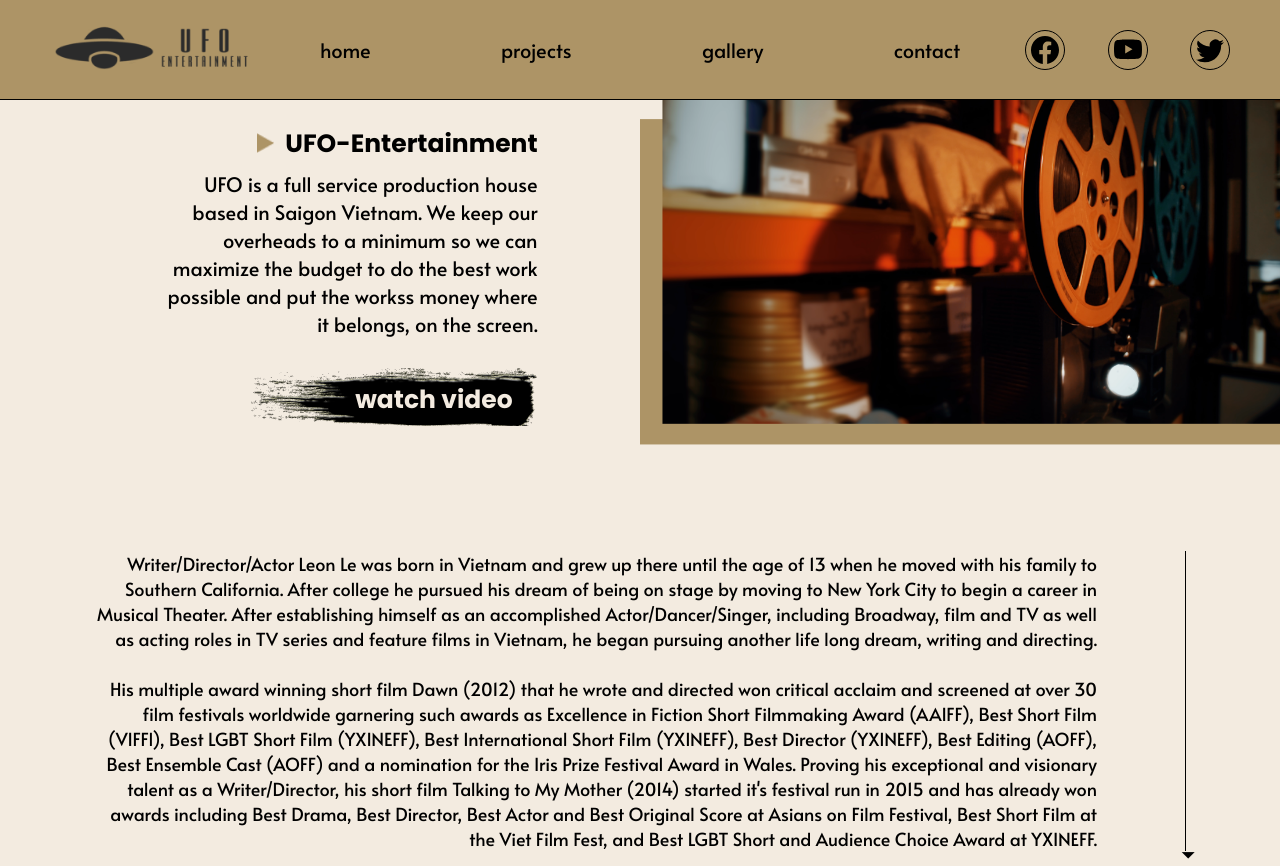
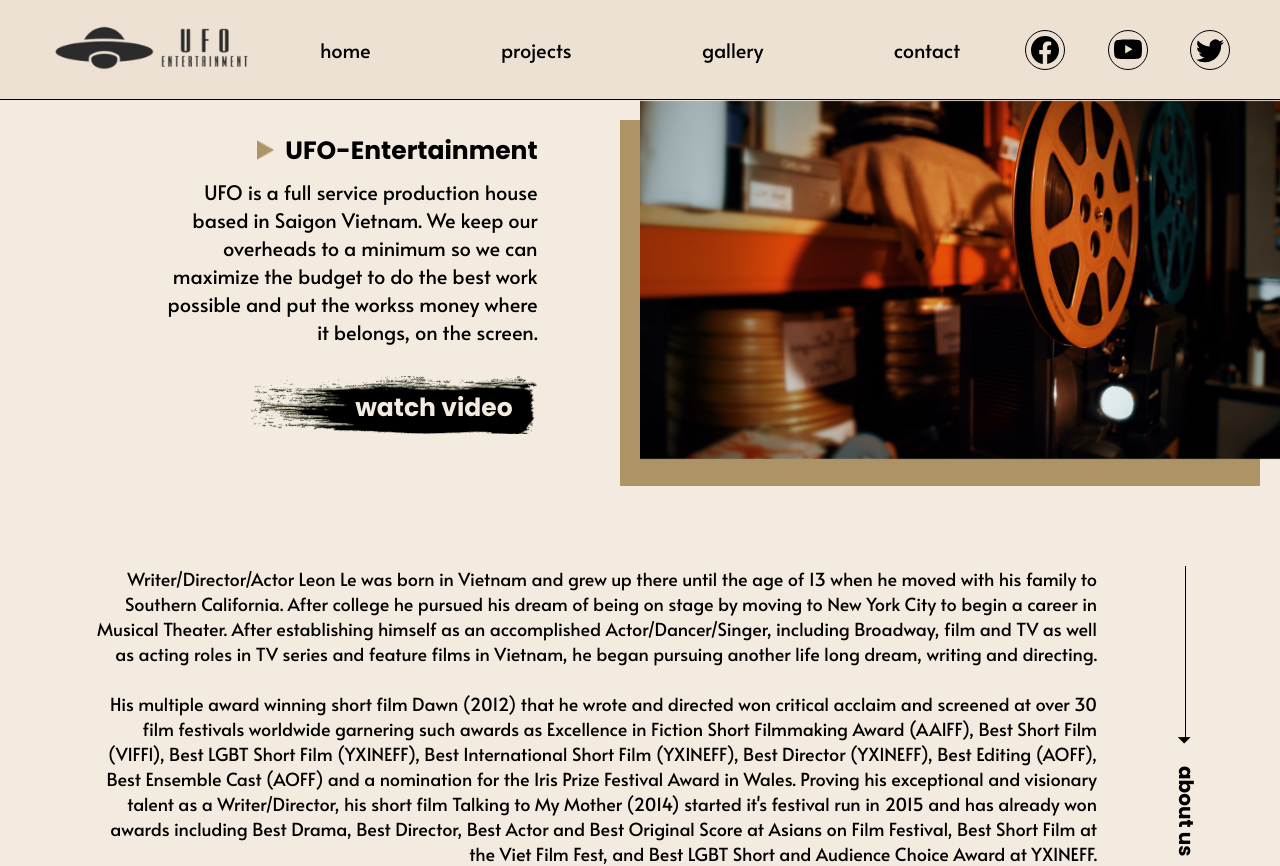
Before and after one commit to huytoan150593/ufo-version2, a React (Create React App) app: page / in a window 1280 px wide. Shown: the top 866 px of the page. Built offline with nearby package versions, Linux system fonts and the light colour scheme.

Commit message:
add animation

```diff
--- a/package.json
+++ b/package.json
@@ -9,6 +9,7 @@
     "react": "^18.2.0",
     "react-dom": "^18.2.0",
     "react-icons": "^4.6.0",
+    "react-intersection-observer": "^9.4.1",
     "react-scripts": "5.0.1",
     "styled-components": "^5.3.6",
     "web-vitals": "^2.1.4"
--- a/src/components/About/About.module.css
+++ b/src/components/About/About.module.css
@@ -1,4 +1,5 @@
 .container {
+    position: relative;
     display: flex;
     justify-content: space-around;
     padding: 50px;
@@ -14,16 +15,19 @@
 .arrow {
     position: relative;
     width: 1px;
-    height: 300px;
+    max-height: 300px;
     background-color: var(--text-color);
     margin-top: 50px;
     margin-bottom: 200px;
+    opacity: 0;
+    transform: translateY(-120%);
+    animation: runArrow 1s 1s forwards;
 }
 .arrow::after {
     position: absolute;
     content: "\23F7";
-    bottom: -15px;
-    left: -4px;
+    bottom: -10px;
+    left: -8px;
 }
 .arrow::before {
     position: absolute;
@@ -34,7 +38,9 @@
     font-weight: 800;
     bottom: -90px;
     right: -50px;
-    transform: rotate(90deg);
+    opacity: 0;
+    transform: rotate(90deg) translateX(-200%);
+    animation: showTitle 1s 2s forwards;
 }
 @media screen and (max-width: 1024px) {
     .arrow {
@@ -53,4 +59,20 @@
     .container {
         padding-right: 20px;
     }
+    .content p{
+        text-align: justify;
+    }
 }
+
+@keyframes runArrow {
+    to {
+        opacity: 1;
+        transform: translateY(0);
+    }
+}
+@keyframes showTitle {
+    to {
+        opacity: 1;
+        transform: translateX(0) rotate(90deg);
+    }
+}
--- a/src/components/Director/Director.jsx
+++ b/src/components/Director/Director.jsx
@@ -1,9 +1,18 @@
 import React from "react";
 import styles from "./Director.module.css";
+import { useInView } from "react-intersection-observer";
 
 const Director = () => {
+    const { ref: myRef, inView: isVisibleElement } = useInView({
+        threshold: 0.5,
+    });
     return (
-        <div className={styles.container}>
+        <div
+            ref={myRef}
+            className={`${styles.container} ${
+                isVisibleElement ? styles.show : ""
+            }`}>
+            <p>{isVisibleElement.toString}</p>
             <div className={styles.arrow}></div>
             <div className={styles.wrapper}>
                 <div className={styles.image}>
--- a/src/components/Director/Director.module.css
+++ b/src/components/Director/Director.module.css
@@ -17,6 +17,7 @@
 .wrapper {
     display: flex;
     justify-content: center;
+    flex-wrap: wrap;
     padding-top: 40px;
 }
 .image {
@@ -78,5 +79,17 @@
 }
 @media screen and (max-width: 834px) {
 }
-@media screen and (max-width: 6200px) {
+@media screen and (max-width: 620px) {
+    .image {
+        flex-basis: 90%;
+        margin: auto;
+    }
+    .image::before {
+        width: 150px;
+        height: 150px;
+    }
+    .content {
+        flex-basis: 90%;
+        padding-top: 50px;
+    }
 }
--- a/src/components/Hero/Hero.module.css
+++ b/src/components/Hero/Hero.module.css
@@ -20,6 +20,9 @@
     font-weight: 800;
     font-size: 25px;
     line-height: 37.5px;
+    transform: translateY(-100%);
+    opacity: 0;
+    animation: fadeIn .5s .5s forwards;
 }
 .title::before{
     content: "";
@@ -36,6 +39,9 @@
 .des {
     margin-top: 8px;
     margin-bottom: 30px;
+    transform: translateY(-100%);
+    opacity: 0;
+    animation: fadeIn .5s .7s forwards;
 }
 .btn {
     background-image: url(/public/assets/long-streak.png);
@@ -50,18 +56,33 @@
     padding-right: 25px;
     padding-top: 13px;
     cursor: pointer;
+    transform: translateX(-300%);
+    animation: moveInHorizontal .3s forwards;
 }
 .btn:hover {
     transform: scale(1.1);
 }
 .image{
+    position: relative;
     flex-basis: 50%;
     max-width: 1130px;
+    transform: translateX(120%);
+    animation: moveInHorizontal .3s forwards;
 }
 .image img {
     width: 100%;
+    position: relative;
 }
-
+ .image::before {
+    position: absolute;
+    content: "";
+    width: 100%;
+    height: 100%;
+    top: 0;
+    left: 0;
+    background-color: var(--primary-color);
+    animation: shadowEffect .2s .3s forwards;
+ }
 @media screen and (max-width: 1201px) {
     .title {
         font-size: 18px;
@@ -86,8 +107,11 @@
         flex-direction: column-reverse;
         align-items: flex-end;
     }
+    .content {
+        margin-top: 30px;
+    }
     .image {
-        width: 95%;
+        width: 100%;
     }
 }
 @media screen and (max-width: 620px) {
@@ -98,3 +122,21 @@
         padding-left: 10px;
     }
 }
+
+@keyframes shadowEffect {
+    to {
+        top: 20px;
+        left: -20px;
+    }
+}
+@keyframes moveInHorizontal {
+    to {
+        transform: translateX(0);
+    }
+}
+@keyframes fadeIn {
+    to {
+        opacity: 1;
+        transform: translateY(0);
+    }
+}
--- a/src/components/Navbar/Navbar.module.css
+++ b/src/components/Navbar/Navbar.module.css
@@ -1,7 +1,7 @@
 .navbar {
     position: relative;
     color: var(--text-color);
-    background-color: var(--primary-color);
+    background-color: var(--secondary-color);
     height: 100px;
     display: flex;
     align-items: center;
@@ -30,6 +30,7 @@
 }
 .menu {
     flex-basis: 50%;
+    max-width: 900px;
 }
 .menu ul {
     width: 100%;
@@ -75,7 +76,7 @@
 .icon:hover {
     transform: translateY(-30%) scale(1.2);
     background-color: var(--text-color);
-    color: var(--primary-color);
+    color: var(--secondary-color);
 }
 .hamburger, .mobilogo, .brand {
     display: none;
@@ -138,6 +139,7 @@
     }
     .mobi ul li {
         border-bottom: 1px solid var(--text-color);
+        background-color: var(--secondary-color);
     }
 }
 
```
Also changed, not shown: public/assets/main-img.png, 1 other file (tests, documents, lock files or other folders).
